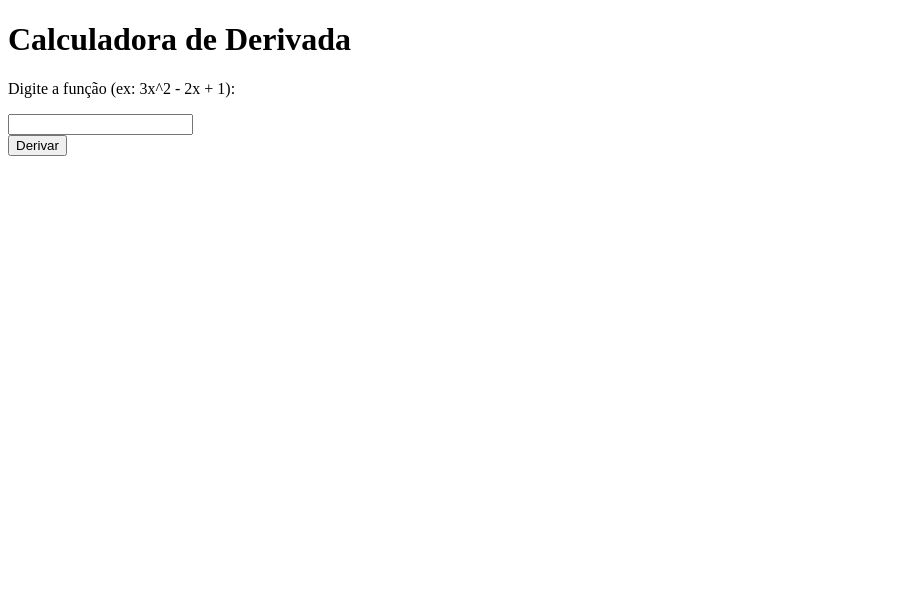
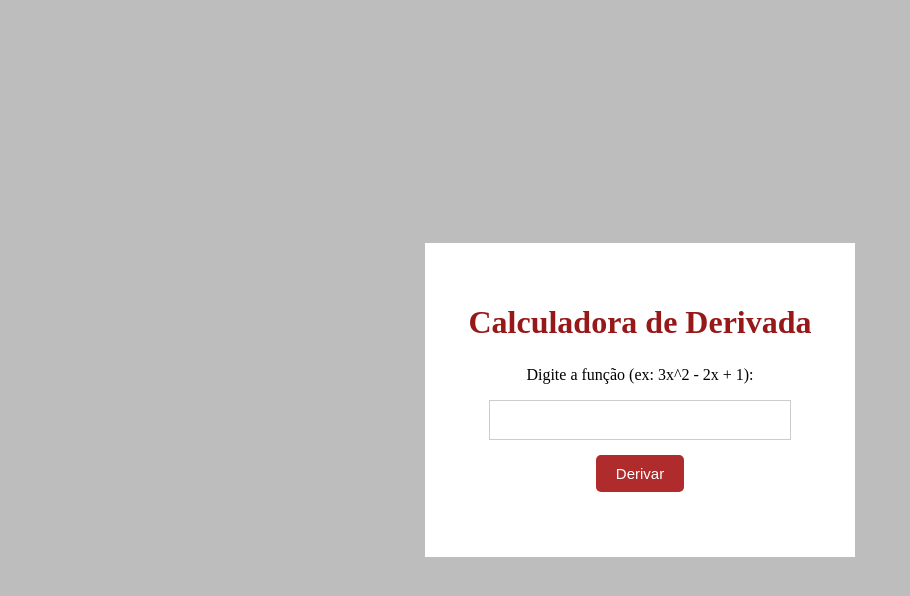
Before and after one commit to EzeGolder/Projeto-Derivada---Scripts, a website: page web/html/index.html in a window 1280 px wide. Shown: the whole page, without its empty margins (0-910 px from the left). Drawn offline with Linux system fonts and the light colour scheme.

Commit message:
alteração do caminho do css

```diff
--- a/web/html/index.html
+++ b/web/html/index.html
@@ -3,7 +3,7 @@
 <head>
   <meta charset="UTF-8">
   <title>Calculadora de Derivada</title>
-  <link rel="stylesheet" href="../css/style.css">
+  <link rel="stylesheet" href="../css/index.css">
 </head>
 <body>
     <div class="calculadora-derivada">
```
